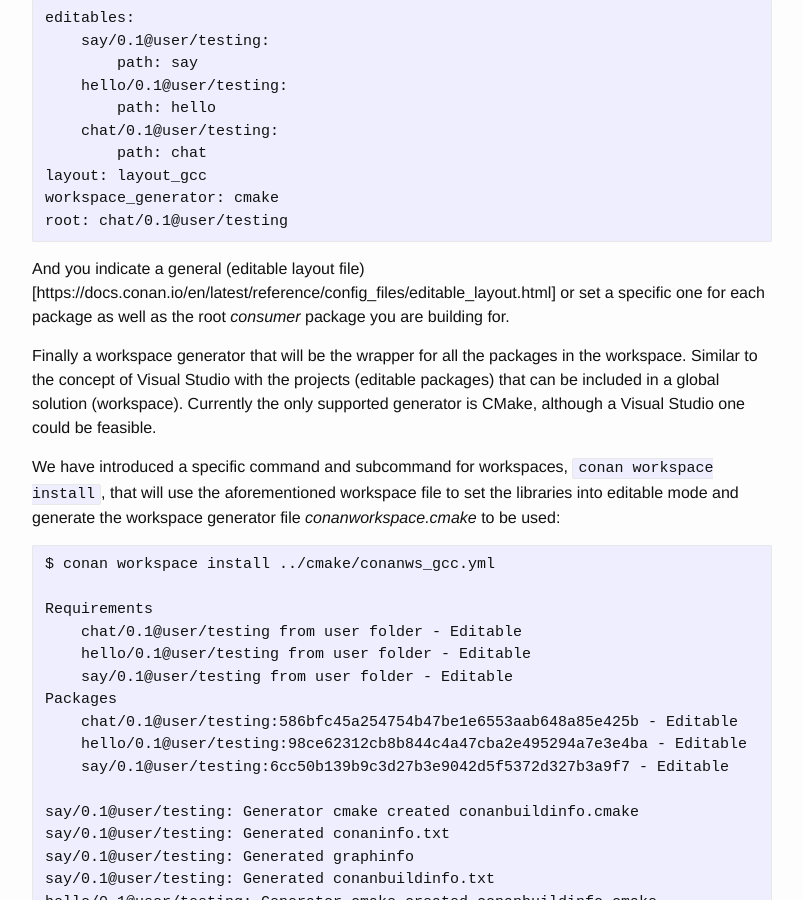
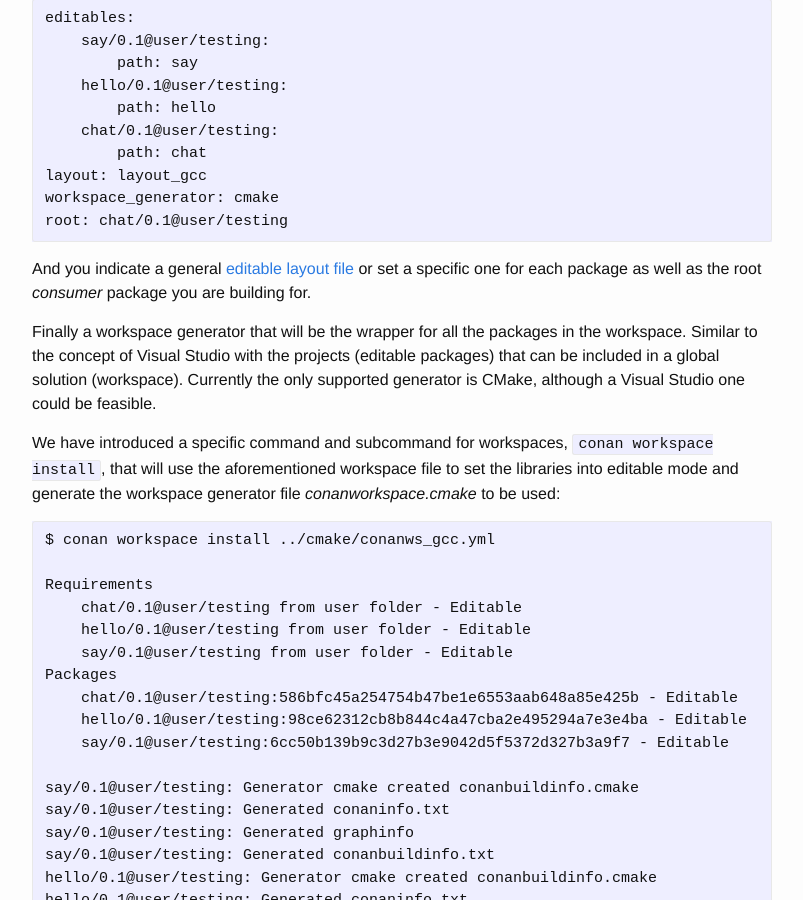
Before and after one commit to conan-io/conan-io.github.io, a Jekyll site: the page built from _posts/2019-03-11-New-conan-release-1-13.markdown, in a window 1280 px wide and 900 px high, scrolled down 6005 px. Shown: the whole window, without its empty margins (238-1041 px from the left). Built offline with Jekyll 4.4.1, drawn with Linux system fonts in a browser that asks for light colours; comment, search, counter and statistics services are not loaded.

Commit message:
documentation link
Co-Authored-By: danimtb <danimanzaneque@gmail.com>

````diff
--- a/_posts/2019-03-11-New-conan-release-1-13.markdown
+++ b/_posts/2019-03-11-New-conan-release-1-13.markdown
@@ -279,7 +279,7 @@ workspace_generator: cmake
 root: chat/0.1@user/testing
 ```
 
-And you indicate a general (editable layout file)[https://docs.conan.io/en/latest/reference/config_files/editable_layout.html] or set a
+And you indicate a general [editable layout file](https://docs.conan.io/en/latest/reference/config_files/editable_layout.html) or set a
 specific one for each package as well as the root *consumer* package you are building for.
 
 Finally a workspace generator that will be the wrapper for all the packages in the workspace. Similar to the concept of Visual Studio with
````
